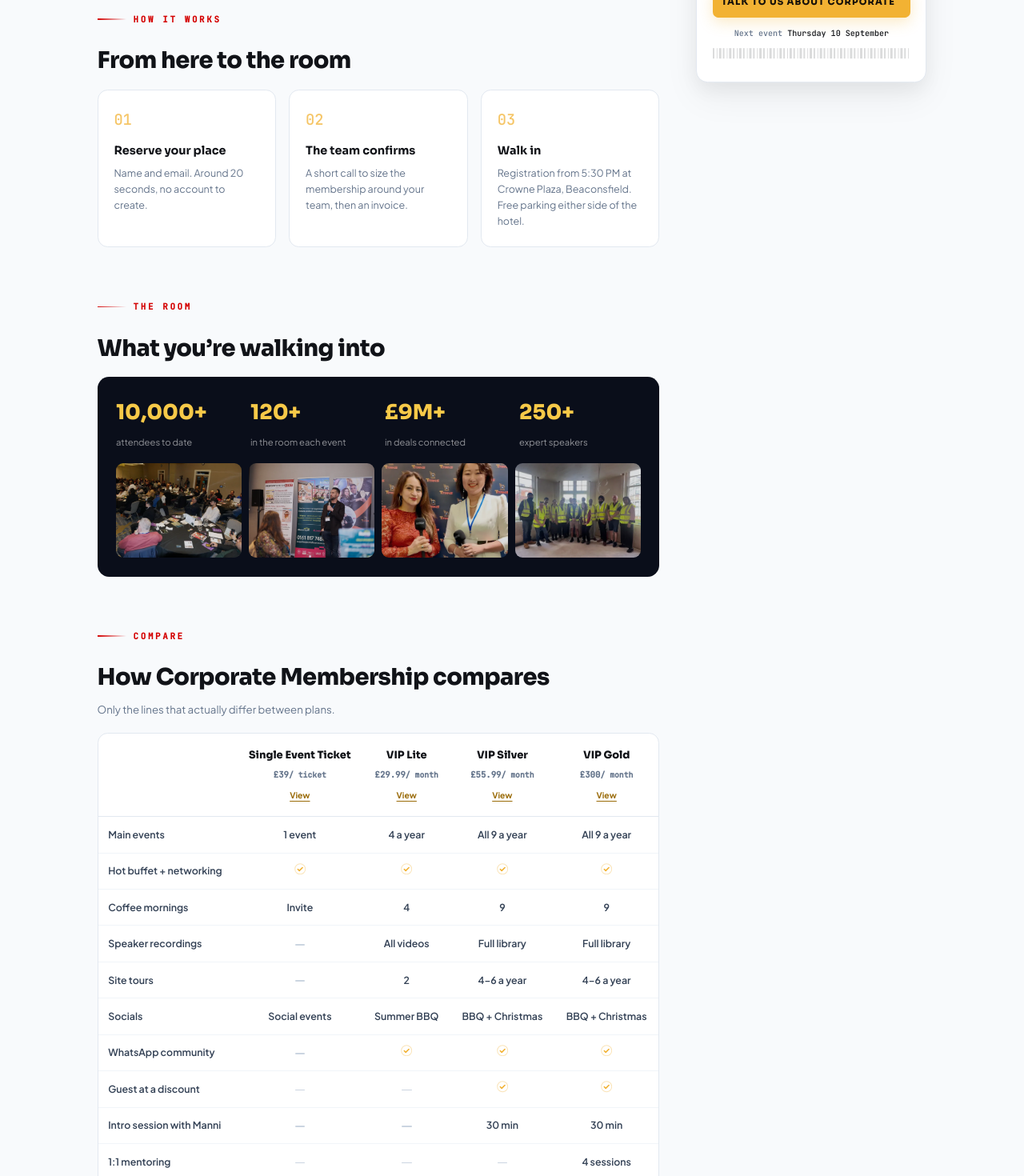
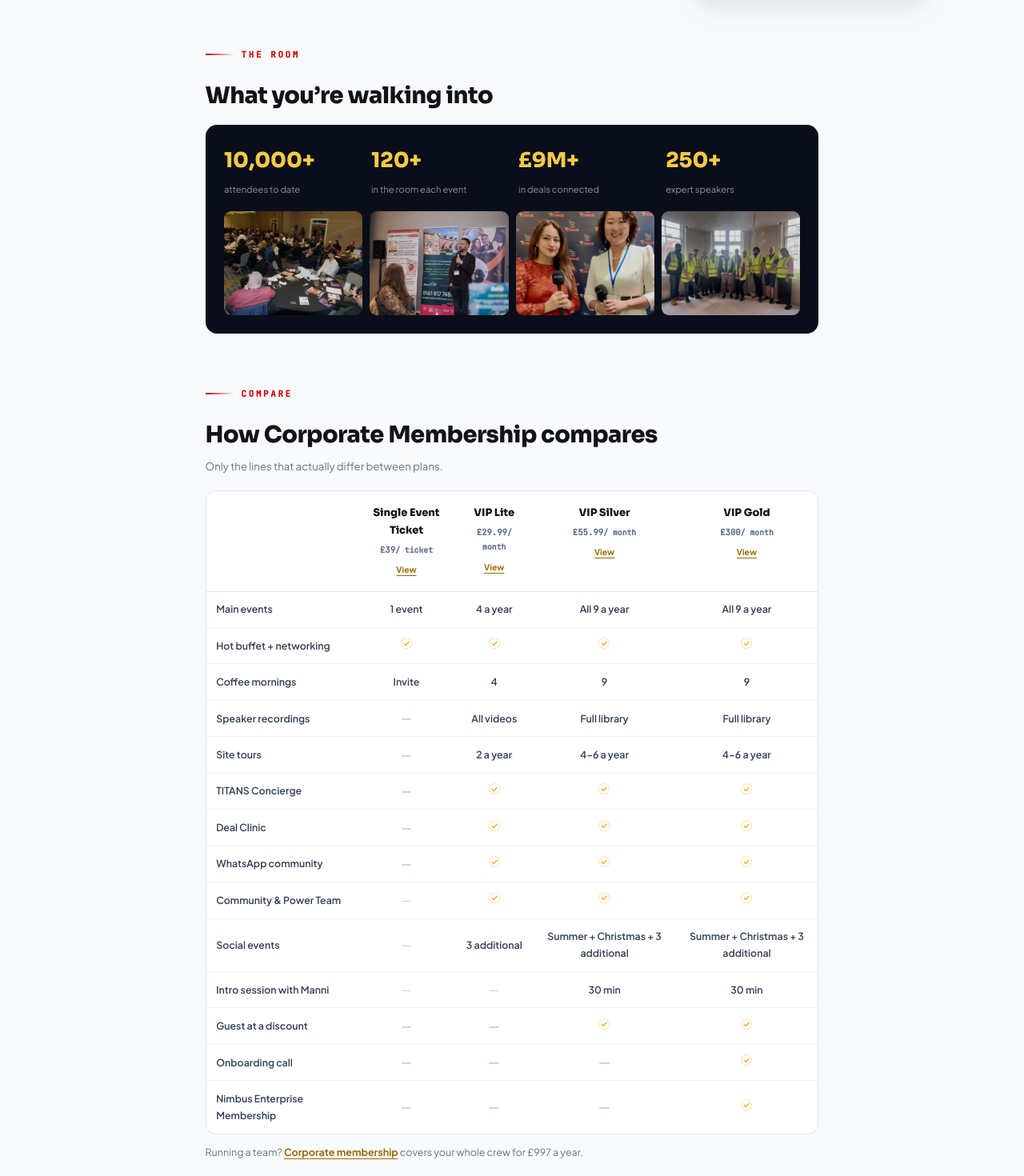
Before and after one commit to kirankiran200511/teamtitans, a Next.js app: page /membership/corporate in a window 1280 px wide. Shown: the part 1240-2710 px from the top of the page at 80% size. Built offline with nearby package versions, Linux system fonts and the light colour scheme.

Commit message:
Fix disappearing cards on contact page, align comparison table with plans, update membership layout

```diff
--- a/src/app/contact/page.jsx
+++ b/src/app/contact/page.jsx
@@ -172,7 +172,7 @@ export default function ContactPage() {
                 role="radio"
                 aria-checked={routeId === r.id}
                 onClick={() => setRouteId(r.id)}
-                className={`ct-route reveal reveal--scale reveal-d${i + 1} ${routeId === r.id ? 'is-active' : ''}`}
+                className={`ct-route ${routeId === r.id ? 'is-active' : ''}`}
               >
                 <span className="ct-route__icon">{r.icon}</span>
                 <span className="ct-route__title">{r.title}</span>
--- a/src/app/membership/[plan]/page.jsx
+++ b/src/app/membership/[plan]/page.jsx
@@ -497,34 +497,12 @@ export default function PlanPage({ params }) {
               )}
             </div>
 
-            {/* How it works */}
-            <div className="pl-block reveal">
-              <span className="section-label">How it works</span>
-              <h2 className="pl-h2">From here to the room</h2>
-              <ol className="pl-steps">
-                <li>
-                  <span className="pl-steps__num">01</span>
-                  <strong>Reserve your place</strong>
-                  <p>Name and email. Around 20 seconds, no account to create.</p>
-                </li>
-                <li>
-                  <span className="pl-steps__num">02</span>
-                  <strong>The team confirms</strong>
-                  <p>
-                    {plan.enquiryOnly
-                      ? 'A short call to size the membership around your team, then an invoice.'
-                      : 'You get an email confirming your place and how to pay.'}
-                  </p>
-                </li>
-                <li>
-                  <span className="pl-steps__num">03</span>
-                  <strong>Walk in</strong>
-                  <p>{NEXT_EVENT.doors} at {NEXT_EVENT.venue}. Free parking either side of the hotel.</p>
-                </li>
-              </ol>
+            {/* The room */}
+          </div>
+          <StubSummary plan={plan} qty={qty} onClaim={scrollToForm} />
         </div>
 
-            {/* The room */}
+        <div className="container pl-content" style={{ maxWidth: '900px', margin: '0 auto', paddingTop: '60px' }}>
           <div className="pl-block reveal">
             <span className="section-label">The room</span>
             <h2 className="pl-h2">What you’re walking into</h2>
@@ -584,9 +562,6 @@ export default function PlanPage({ params }) {
             <ReserveForm plan={plan} qty={qty} setQty={setQty} formRef={formRef} />
           </div>
         </div>
-
-          <StubSummary plan={plan} qty={qty} onClaim={scrollToForm} />
-        </div>
       </section>
 
       {/* ── Mobile sticky bar ──────────────────────────────────── */}
--- a/src/data/plans.js
+++ b/src/data/plans.js
@@ -285,13 +285,16 @@ export const COMPARISON = [
   { label: 'Hot buffet + networking', single: true, lite: true, silver: true, gold: true },
   { label: 'Coffee mornings', single: 'Invite', lite: '4', silver: '9', gold: '9' },
   { label: 'Speaker recordings', single: false, lite: 'All videos', silver: 'Full library', gold: 'Full library' },
-  { label: 'Site tours', single: false, lite: '2', silver: '4–6 a year', gold: '4–6 a year' },
-  { label: 'Socials', single: 'Social events', lite: 'Summer BBQ', silver: 'BBQ + Christmas', gold: 'BBQ + Christmas' },
+  { label: 'Site tours', single: false, lite: '2 a year', silver: '4–6 a year', gold: '4–6 a year' },
+  { label: 'TITANS Concierge', single: false, lite: true, silver: true, gold: true },
+  { label: 'Deal Clinic', single: false, lite: true, silver: true, gold: true },
   { label: 'WhatsApp community', single: false, lite: true, silver: true, gold: true },
+  { label: 'Community & Power Team', single: false, lite: true, silver: true, gold: true },
+  { label: 'Social events', single: false, lite: '3 additional', silver: 'Summer + Christmas + 3 additional', gold: 'Summer + Christmas + 3 additional' },
+  { label: 'Intro session with Manni', single: false, lite: false, silver: '30 min', gold: '30 min' },
   { label: 'Guest at a discount', single: false, lite: false, silver: true, gold: true },
-  { label: 'Intro session with Manni', single: false, lite: false, silver: '30 min', gold: '30 min' },
-  { label: '1:1 mentoring', single: false, lite: false, silver: false, gold: '4 sessions' },
-  { label: 'Strategy sessions', single: false, lite: false, silver: false, gold: '4 a year' },
+  { label: 'Onboarding call', single: false, lite: false, silver: false, gold: true },
+  { label: 'Nimbus Enterprise Membership', single: false, lite: false, silver: false, gold: true },
 ];
 
 /** Columns shown in the comparison table (corporate is quoted separately). */
```
Lines whose indentation alone changed are shown as unchanged.
